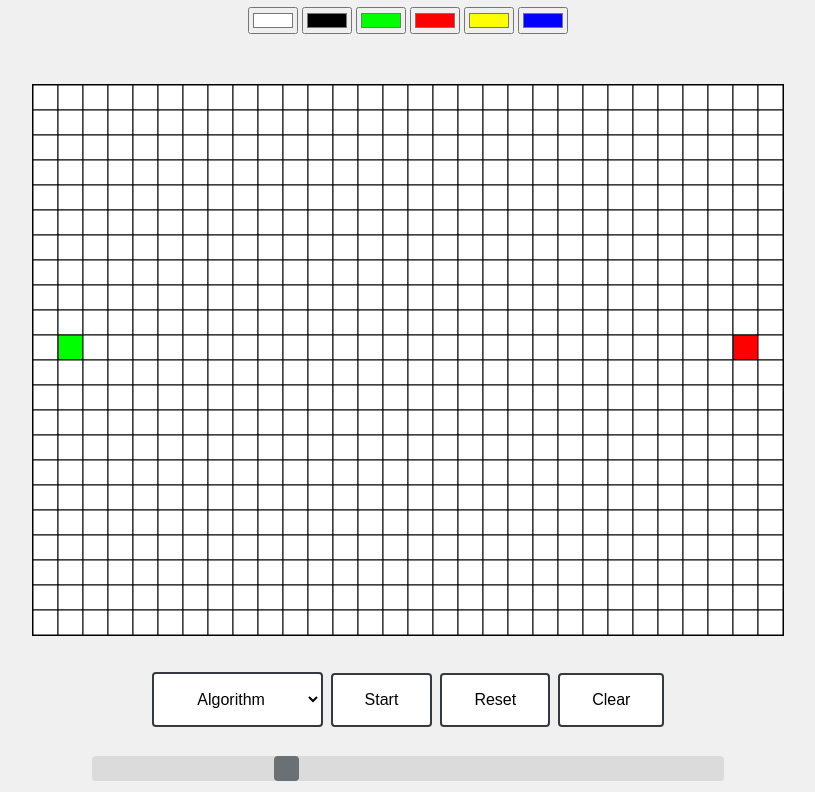
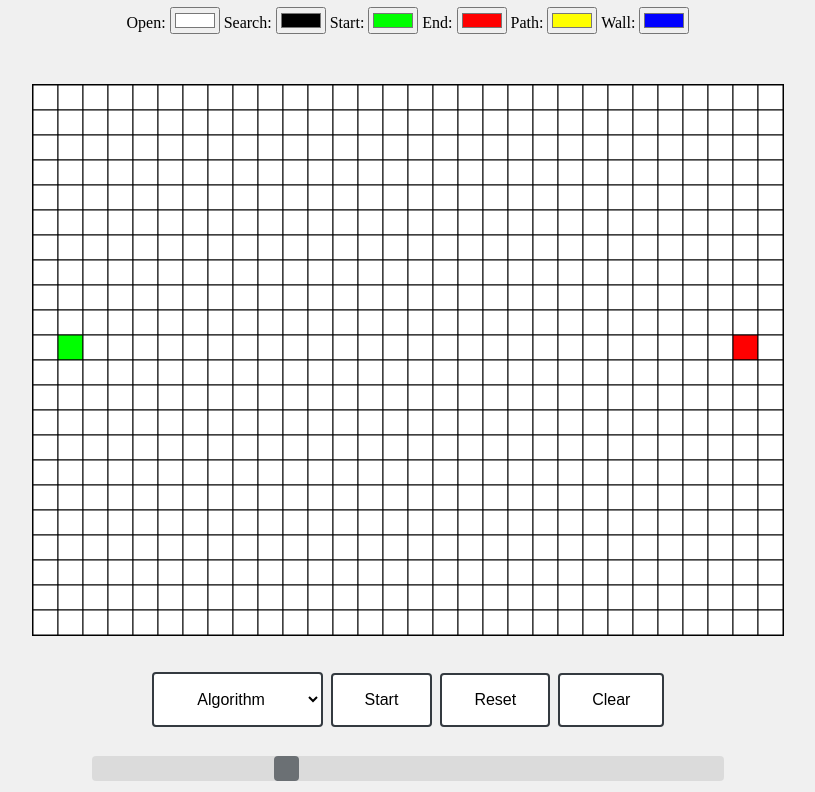
Before and after one commit to ColeB2/PathVis, a website built with Vite: page docs/index.html in a window 1280 px wide. Shown: the part 73-865 px from the top of the page, without its empty margins (232-1047 px from the left). Built offline with nearby package versions, Linux system fonts and the light colour scheme.

Commit message:
new build, color labels, and improved browser resizing changes, which fix mouse controls

```diff
--- a/docs/index.html
+++ b/docs/index.html
@@ -11,17 +11,28 @@
     <h1>Pathfinding Visualizer</h1>
 
     <div class="colorcontainer">
-			<input type="color" id="openColor" value="#FFFFFF" >
-			<input type="color" id="searchColor" value="#000000">
-			<input type="color" id="startColor" value="#00FF00" >
-			<input type="color" id="endColor" value="#FF0000" >
-			<input type="color" id="pathColor" value="#FFFF00" >
-      <input type="color" id="wallColor" value="#0000FF" >
+      <label> Open:</label>
+			<input type="color" id="openColor" value="#FFFFFF"/>
+
+      <label> Search:</label>
+			<input type="color" id="searchColor" value="#000000"/>
+
+      <label> Start:</label>
+			<input type="color" id="startColor" value="#00FF00"/>
+
+      <label> End:</label>
+			<input type="color" id="endColor" value="#FF0000"/>
+
+      <label> Path:</label>
+			<input type="color" id="pathColor" value="#FFFF00"/>
+
+      <label> Wall:</label>
+      <input type="color" id="wallColor" value="#0000FF"/>
 		</div>
 		<br>
 
     <div id="canvas-container">
-      <canvas id="canvas" width="750" height="550"></canvas>
+      <canvas id="canvas" width="750" height="550">Your browser doesn't support canvas </canvas>
     </div>
 
     <div id="button-container">
```
Also changed, not shown: docs/dist/algorithms.js, docs/dist/index.js.
